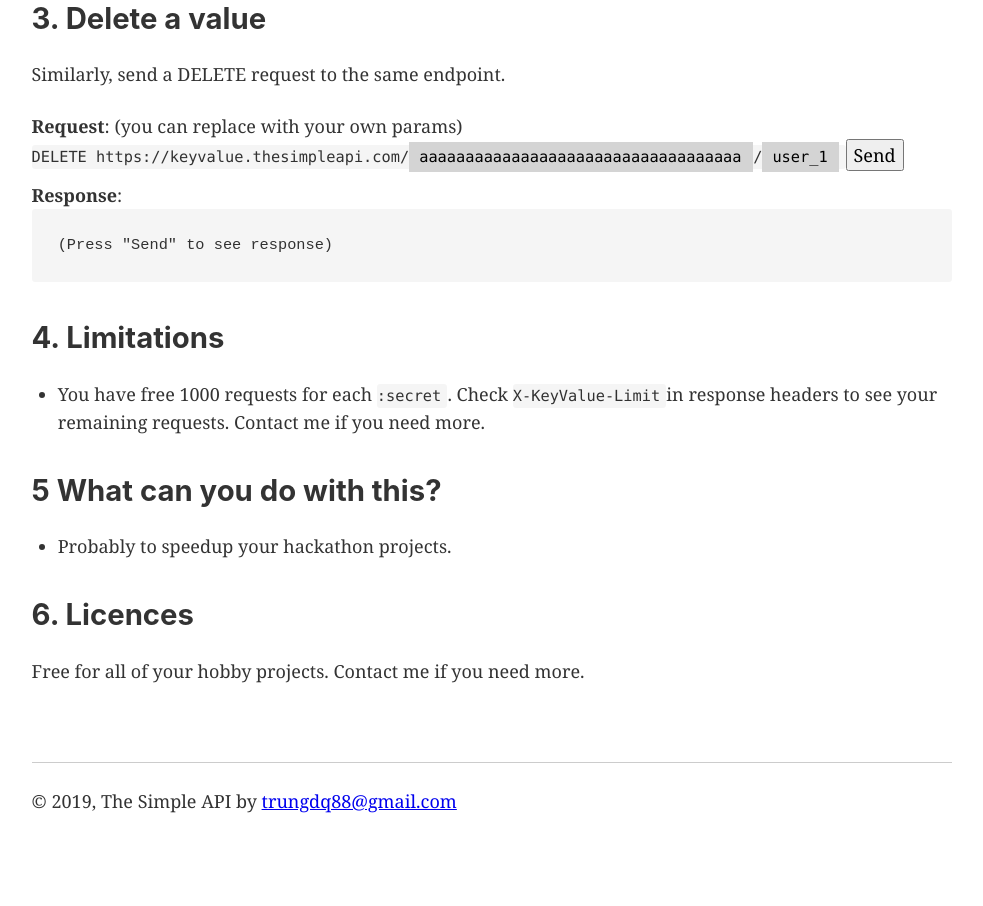
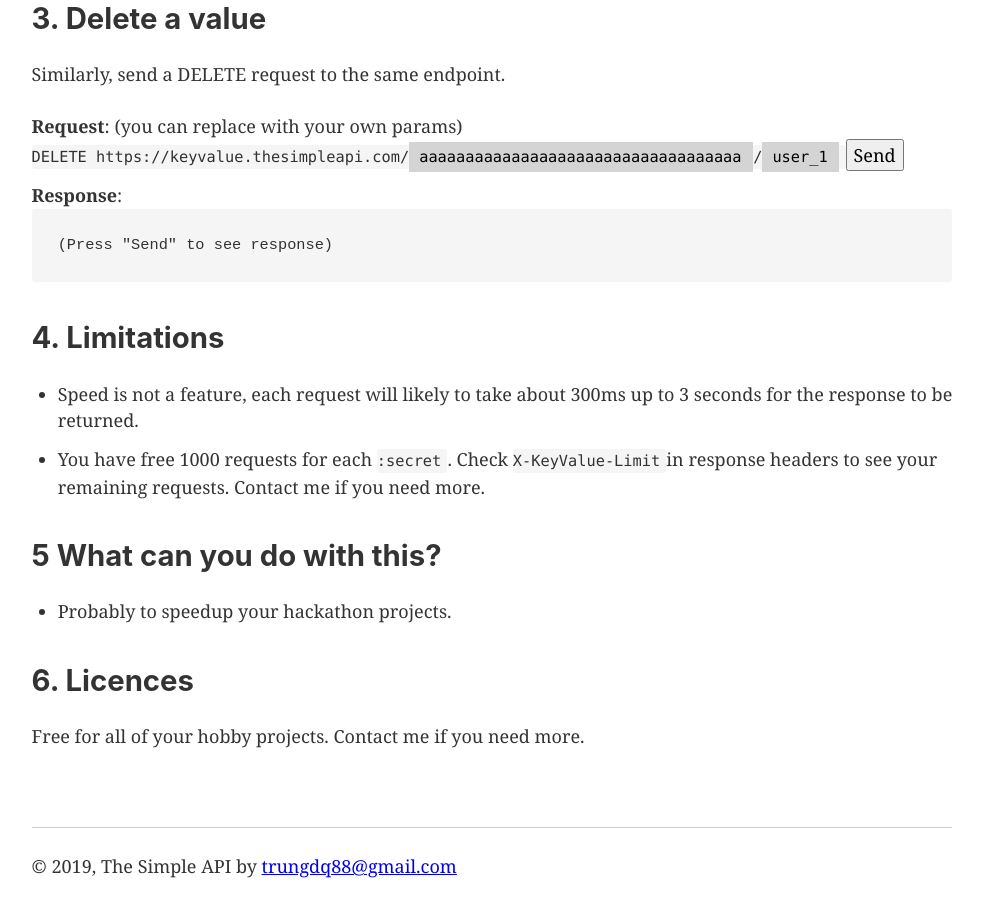
Before and after one commit to trungdq88/thesimpleapi, a Gatsby site: page /keyvalue in a window 1280 px wide. Shown: the part 1351-2257 px from the top of the page, without its empty margins (148-1131 px from the left). Before the commit the page ends 2191 px from the top, so only its background shows below. Built offline with nearby package versions, Linux system fonts and the light colour scheme; Gatsby itself is replaced by a stand-in of ours.

Commit message:
Add limitations

```diff
--- a/src/pages/keyvalue/index.js
+++ b/src/pages/keyvalue/index.js
@@ -93,6 +93,10 @@ export default function Sheet() {
         <h2>4. Limitations</h2>
         <ul>
           <li>
+            Speed is not a feature, each request will likely to take about 300ms
+            up to 3 seconds for the response to be returned.
+          </li>
+          <li>
             You have free 1000 requests for each <code>:secret</code>. Check{' '}
             <code>X-KeyValue-Limit</code> in response headers to see your
             remaining requests. Contact me if you need more.
```
